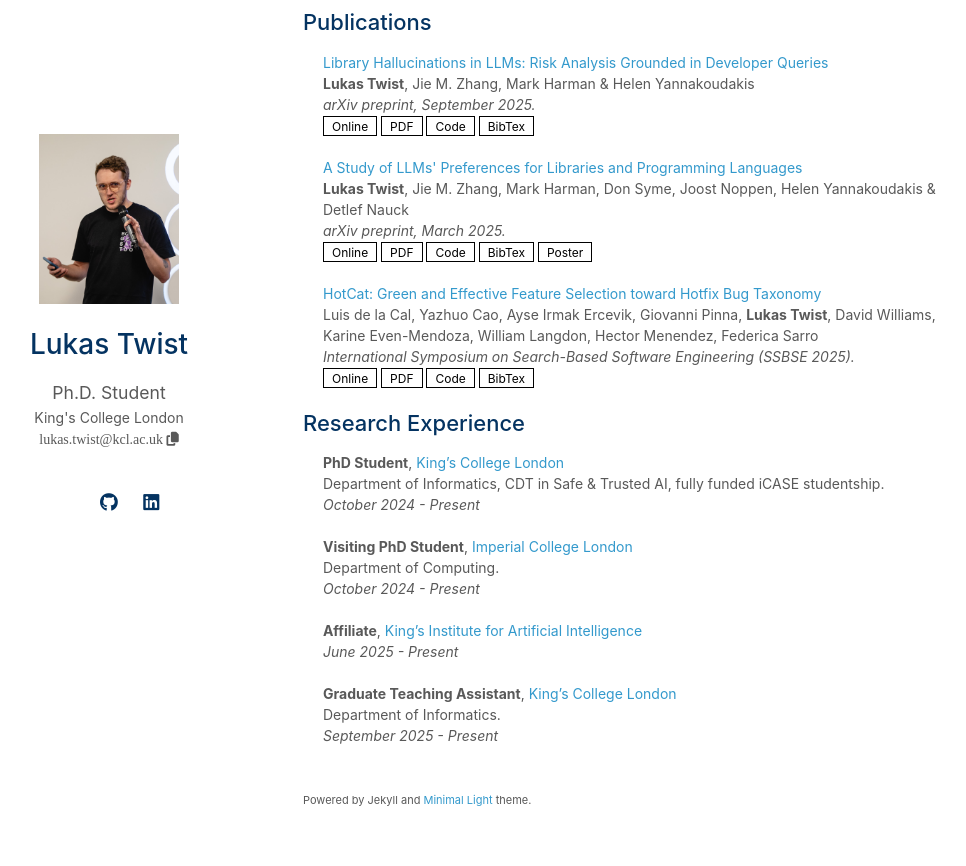
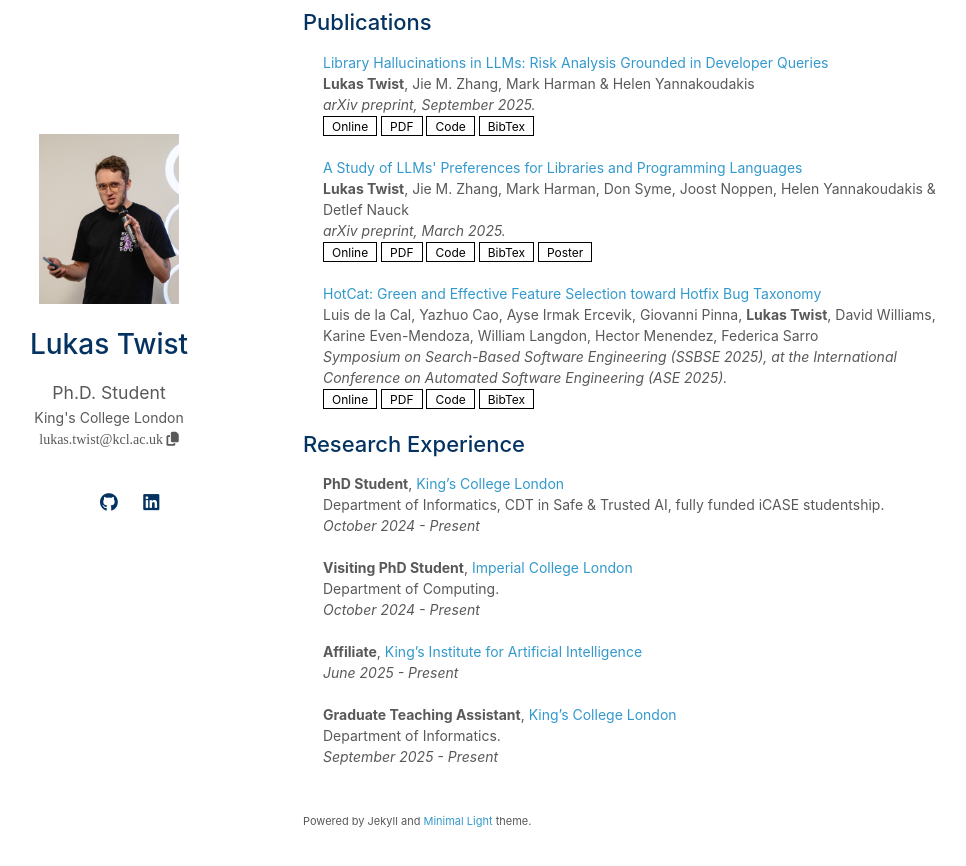
Before and after one commit to itsluketwist/itsluketwist.github.io, a Jekyll site: the page built from index.md, in a window 1280 px wide and 900 px high, scrolled down 516 px. Shown: the top 866 px of the window, without its empty margins (167-1133 px from the left). Built offline with Jekyll 4.4.1, drawn with Linux system fonts in a browser that asks for light colours; a style sheet for code colours, icons or effects is not loaded; our own code applies the rules of GitHub Pages for plain Markdown files.

Commit message:
Update publications.

```diff
--- a/_data/publications.yml
+++ b/_data/publications.yml
@@ -2,7 +2,7 @@ main:
 
   - title: "Library Hallucinations in LLMs: Risk Analysis Grounded in Developer Queries"
     authors: <b>Lukas Twist</b>, Jie M. Zhang, Mark Harman & Helen Yannakoudakis
-    venue: arXiv preprint, September 2025.
+    main: arXiv preprint, September 2025
     url: https://arxiv.org/abs/2509.22202
     pdf: https://arxiv.org/pdf/2509.22202
     code: https://github.com/itsluketwist/realistic-library-hallucinations
@@ -10,7 +10,7 @@ main:
 
   - title: "A Study of LLMs' Preferences for Libraries and Programming Languages"
     authors: <b>Lukas Twist</b>, Jie M. Zhang, Mark Harman, Don Syme, Joost Noppen, Helen Yannakoudakis & Detlef Nauck
-    venue: arXiv preprint, March 2025.
+    main: arXiv preprint, March 2025
     url: https://arxiv.org/abs/2503.17181
     pdf: https://arxiv.org/pdf/2503.17181
     code: https://github.com/itsluketwist/llm-code-bias
@@ -19,7 +19,8 @@ main:
 
   - title: "HotCat: Green and Effective Feature Selection toward Hotfix Bug Taxonomy"
     authors: Luis de la Cal, Yazhuo Cao, Ayse Irmak Ercevik, Giovanni Pinna, <b>Lukas Twist</b>, David Williams, Karine Even-Mendoza, William Langdon, Hector Menendez, Federica Sarro
-    venue: International Symposium on Search-Based Software Engineering (SSBSE 2025).
+    main: International Conference on Automated Software Engineering (ASE 2025)
+    workshop: Symposium on Search-Based Software Engineering (SSBSE 2025)
     url: https://conf.researchr.org/details/ssbse-2025/ssbse-2025-challenge/2/HotCat-Green-and-Effective-Feature-Selection-for-HotFix-Bug-Taxonomy
     pdf: http://www0.cs.ucl.ac.uk/staff/w.langdon/ftp/papers/de-la-Cal_2025_SSBSE.pdf
     code: https://zenodo.org/records/17170205
--- a/_includes/publications.md
+++ b/_includes/publications.md
@@ -8,8 +8,12 @@
   <div class="col-sm-9" style="position: relative;padding-right: 15px;padding-left: 20px;">
       <div class="title"><a href="{{ link.pdf }}"  target="_blank">{{ link.title }}</a></div>
       <div class="author">{{ link.authors }}</div>
-      <div class="periodical"><em>{{ link.venue }}</em>
-      </div>
+      {% if link.workshop %}
+      <div class="periodical"><em>{{ link.workshop }}, at the {{link.main }}.</em></div>
+      {% else %}
+      <div class="periodical"><em>{{ link.main }}.</em></div>
+      {% endif %}
+
     <div class="links">
       {% if link.url %}
       <a href="{{ link.url }}" class="btn btn-sm z-depth-0" role="button" target="_blank" style="font-size:12px;">Online</a>
--- a/assets/bibtex/ssbse-hotfix-bug-taxonomy.txt
+++ b/assets/bibtex/ssbse-hotfix-bug-taxonomy.txt
@@ -2,5 +2,6 @@
   title = {{{HotCat}}: {{Green}} and {{Effective Feature Selection}} for {{HotFix Bug Taxonomy}}},
   author = {de la Cal, Luis and Cao, Yazhuo and Ercevik, Ayse Irmak and Pinna, Giovanni and Twist, Lukas and Williams, David and Even-Mendoza, Karine and Langdon, William and Menendez, Hector and Sarro, Federica},
   year = {2025},
+  maintitle = {{{International Conference}} on {{Automated Software Engineering}} ({{ASE}} 2025)},
   booktitle = {Proceedings of the {{International Symposium}} on {{Search Based Software Engineering}} ({{SSBSE}} 2025)},
 }
```
